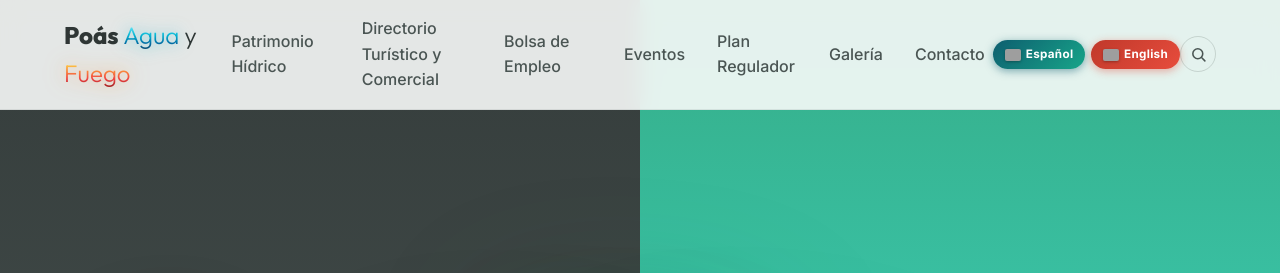
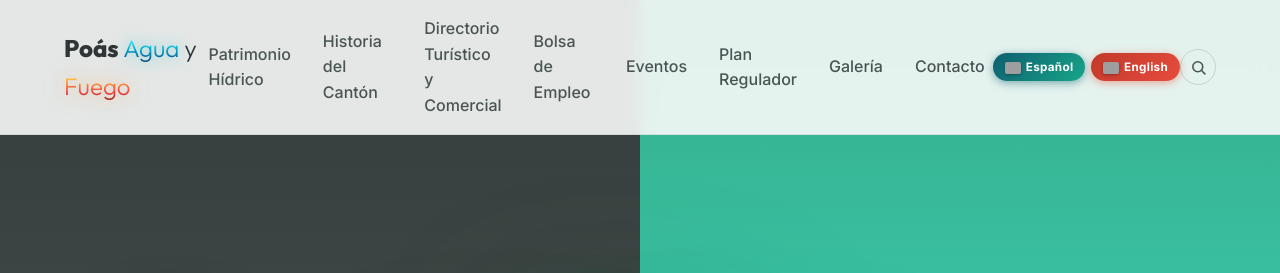
Before and after one commit to cesarluiscr/poas-agua-y-fuego, a website: page index.html in a window 1280 px wide. Shown: the top 273 px of the page. Drawn offline with Linux system fonts and the light colour scheme; grey boxes are pictures that could not be loaded; animation ran at ten frames a second.

Commit message:
Add Historia del Cantón link to desktop and mobile navbar
Co-Authored-By: Claude Sonnet 4.6 <noreply@anthropic.com>

```diff
--- a/index.html
+++ b/index.html
@@ -500,6 +500,7 @@
         <div class="logo">Poás <span><span class="logo-agua">Agua</span> y <span class="logo-fuego">Fuego</span></span></div>
         <ul class="nav-links">
             <li><a href="patrimonio-hidrico.html">Patrimonio Hídrico</a></li>
+            <li><a href="historia-canton.html">Historia del Cantón</a></li>
             <li><a href="directorio-comercial.html" style="text-align:center;white-space:normal;line-height:1.3;">Directorio Turístico y<br>Comercial</a></li>
             <li><a href="bolsa-empleo.html">Bolsa de Empleo</a></li>
             <li><a href="eventos.html">Eventos</a></li>
@@ -521,6 +522,7 @@
     <!-- Mobile Navigation Drawer -->
     <nav class="mobile-nav" id="mobileNav">
         <a href="patrimonio-hidrico.html"      onclick="closeMobileNav()">Patrimonio Hídrico</a>
+        <a href="historia-canton.html"         onclick="closeMobileNav()">Historia del Cantón</a>
         <a href="directorio-comercial.html"    onclick="closeMobileNav()" style="text-align:center;white-space:normal;line-height:1.3;">Directorio Turístico y<br>Comercial</a>
         <a href="bolsa-empleo.html"            onclick="closeMobileNav()">Bolsa de Empleo</a>
         <a href="eventos.html"                 onclick="closeMobileNav()">Eventos</a>
```
